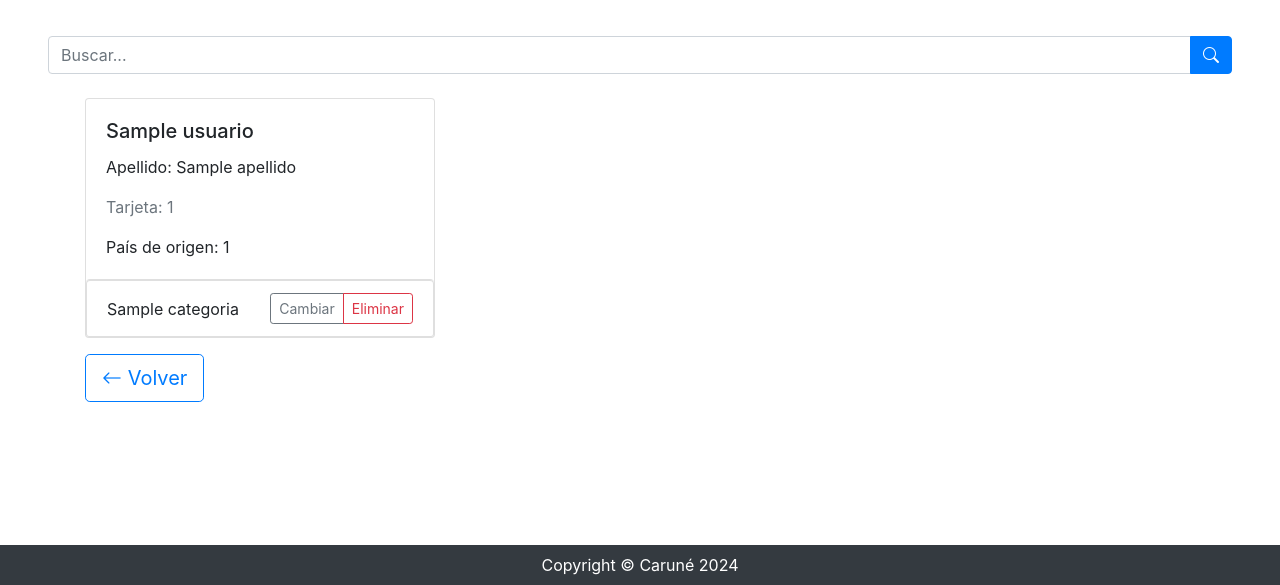
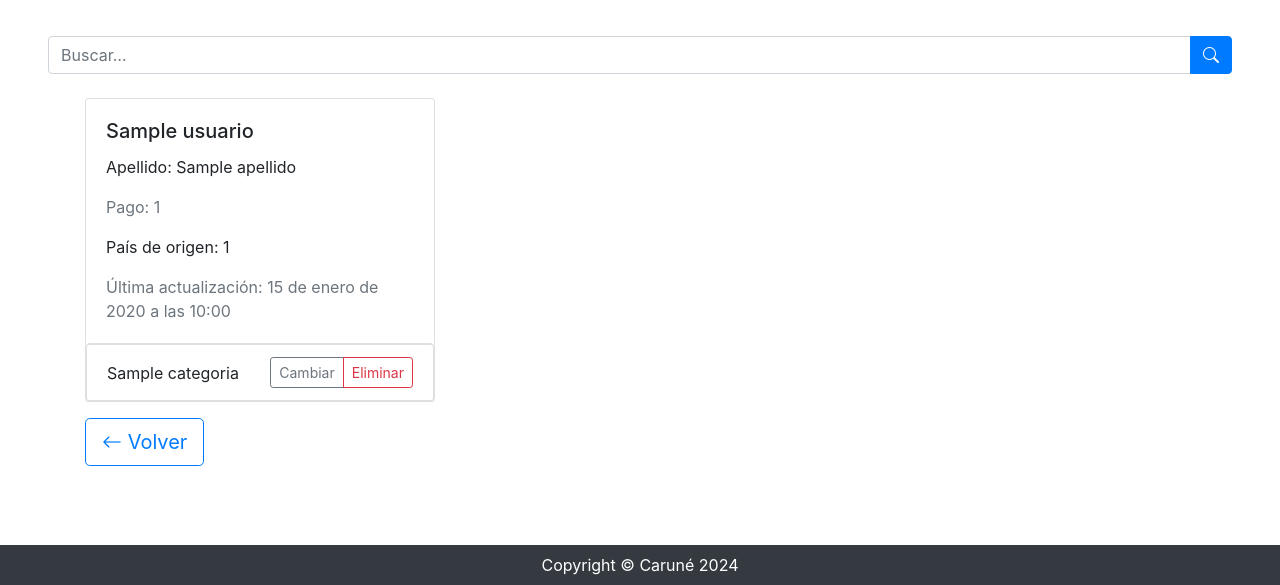
Before and after one commit to alanhorseman/AlanBarberaPreentrega, a Django app: template project/Cliente/templates/Cliente/usuarios_list.html in a window 1280 px wide. Shown: the part 215-800 px from the top of the page. Run offline with Django 5.2, Linux system fonts and the light colour scheme; the template is opened without the code that fills it: most values are stand-ins (such as "Sample title", 1, 10 or a date in 2020); some libraries are stand-ins or nearby versions.

Commit message:
add: DateTimeField a Cliente y Producto

```diff
--- a/project/Cliente/models.py
+++ b/project/Cliente/models.py
@@ -1,4 +1,5 @@
 from django.db import models
+from django.utils import timezone
 
 # Create your models here.
 
@@ -33,6 +34,7 @@ class Usuarios(models.Model):
     email = models.CharField(max_length=100)
     tarjeta_id = models.ForeignKey(MetodosPagos, on_delete=models.SET_NULL, null=True, blank=True, verbose_name="Pago") #ingrese esta linea
     pais_origen_id = models.ForeignKey(Pais, on_delete=models.SET_NULL, null=True, blank=True, verbose_name="País")
+    fecha = models.DateTimeField(default=timezone.now, null=True, blank=True, editable=False, verbose_name= "Última actualización")
 
     def __str__(self):
         return self.nombre
--- a/project/Cliente/templates/Cliente/index.html
+++ b/project/Cliente/templates/Cliente/index.html
@@ -16,6 +16,9 @@
                         <li class="list-group-item">
                             <a href="{% url 'cliente:usuarios_list' %}" class="btn btn-success btn-lg btn-block">Lista de Clientes</a>
                         </li>
+                        <li class="list-group-item">
+                            <a href="{% url 'cliente:agregar_pais' %}" class="btn btn-secondary mt-3">Agregar Pais</a>
+                        </li>
                     </ul>
                 </div>
             </div>
--- a/project/Cliente/templates/Cliente/usuarios_list.html
+++ b/project/Cliente/templates/Cliente/usuarios_list.html
@@ -23,7 +23,7 @@
                             <h5 class="card-title">{{ usuario }}</h5>
                             <p class="card-text">Apellido: {{ usuario.apellido }}</p>
                             {% if usuario.tarjeta_id %}
-                                <p class="card-text text-muted">Tarjeta: {{ usuario.tarjeta_id }}</p>
+                                <p class="card-text text-muted">Pago: {{ usuario.tarjeta_id }}</p>
                             {% else %}
                                 <p class="card-text text-muted">No se registró tarjeta</p>
                             {% endif %}
@@ -33,6 +33,7 @@
                             {% else %}
                                 <p class="card-text text-muted">No se registró país de origen</p>
                             {% endif %}
+                            <p class="card-text text-muted">Última actualización: {{ usuario.fecha }}</p>
                         </div>
                         <ul class="list-group">
                             <li class="list-group-item">
--- a/project/config/settings.py
+++ b/project/config/settings.py
@@ -109,7 +109,7 @@ AUTH_PASSWORD_VALIDATORS = [
 
 LANGUAGE_CODE = 'es'
 
-TIME_ZONE = 'UTC'
+TIME_ZONE = 'America/Argentina/Buenos_Aires'
 
 USE_I18N = True
 
--- a/project/producto/models.py
+++ b/project/producto/models.py
@@ -1,5 +1,6 @@
 from django.db import models
 from decimal import Decimal
+from django.utils import timezone
 # Create your models here.
 
 class ProductoCategoria(models.Model):
@@ -8,6 +9,7 @@ class ProductoCategoria(models.Model):
     codigo = models.PositiveIntegerField(null=False, blank=False, unique=True, default=1, verbose_name="código")
     puntos = models.PositiveIntegerField(blank=True, default=1)
     descripcion = models.CharField(max_length=300, null=True, blank=True, verbose_name="descripción")
+    fecha = models.DateTimeField(default=timezone.now, null=True, blank=True, editable=False, verbose_name= "Última actualización")
     precio_revista = models.DecimalField(max_digits=300, decimal_places=2, default=Decimal('0.00'))
     # precio_consultora = models.DecimalField(max_digits=300, decimal_places=2)
 
--- a/project/producto/templates/producto/productocategoria_list.html
+++ b/project/producto/templates/producto/productocategoria_list.html
@@ -22,6 +22,7 @@
                         <h5 class="card-title">{{ producto.nombre }}</h5>
                         <p class="card-text">Puntos: {{ producto.puntos }}</p>
                         <p class="card-text">Precio revista: ${{ producto.precio_revista }}</p>
+                        <p class="card-text text-muted">Última actualización: {{ producto.fecha }}</p>
                         <div class="d-flex justify-content-center"> <!-- Centrar el grupo de botones -->
                             <div class="btn-group">
                                 <a href="{% url 'producto:productocategoria_detail' producto.id %}" class="btn btn-sm btn-outline-primary">Detalle</a>
```
Also changed, not shown: project/Cliente/migrations/0014_usuarios_fecha.py (added), project/Cliente/migrations/0015_alter_usuarios_fecha.py (added), project/db.sqlite3, project/producto/migrations/0003_alter_productocategoria_codigo.py (added), project/producto/migrations/0004_productocategoria_fecha.py (added).
